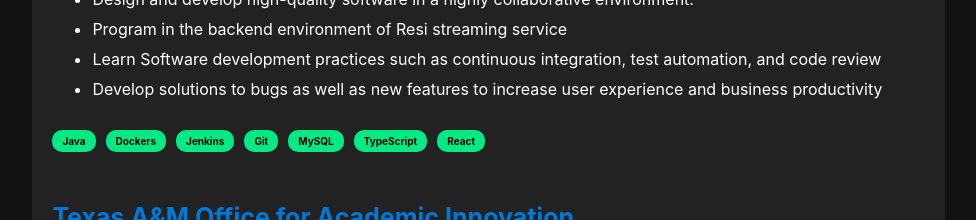
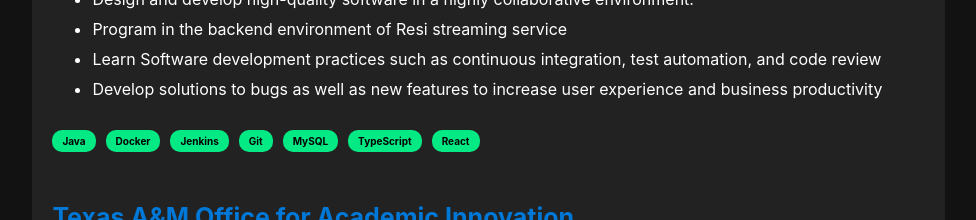
Before and after one commit to Minh-Dao-Nguyen/Minh-Dao-Profolio-React, a React (Create React App) app: page / in a window 1280 px wide. Shown: the part 1240-1460 px from the top of the page, without its empty margins (235-1211 px from the left). Built offline with nearby package versions, Linux system fonts and the light colour scheme.

Commit message:
typo fix

```diff
--- a/src/Text Sources/ExperienceTools.js
+++ b/src/Text Sources/ExperienceTools.js
@@ -1,5 +1,5 @@
  const ExperienceTools = {
-    Resi: ['Java', 'Dockers', 'Jenkins', 'Git', 'MySQL', 'TypeScript', 'React'],
+    Resi: ['Java', 'Docker', 'Jenkins', 'Git', 'MySQL', 'TypeScript', 'React'],
     AcademicInnovation: [ 'Tableau', 'HTML/CSS', 'Microsoft Office'],
     CTE: [],
  }
```
